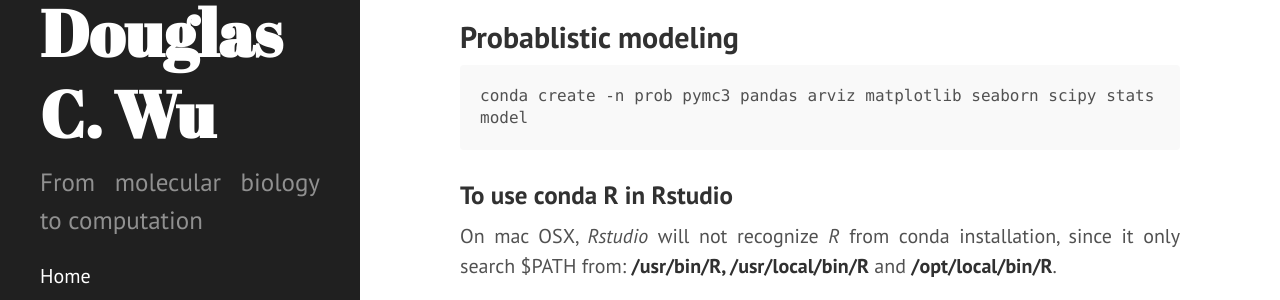
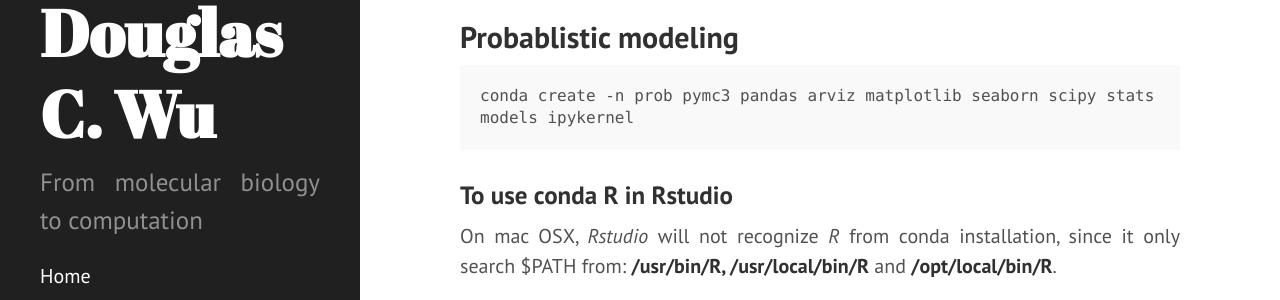
Before and after one commit to wckdouglas/wckdouglas.github.io, a Jekyll site: the page built from _pages/build.md, in a window 1280 px wide and 900 px high, scrolled down 2517 px. Shown: the part 174-474 px from the top of the window. Built offline with Jekyll 4.4.1, drawn with Linux system fonts in a browser that asks for light colours.

Commit message:
Update build.md

````diff
--- a/_pages/build.md
+++ b/_pages/build.md
@@ -104,7 +104,7 @@
 ## Probablistic modeling ##
 
 ```
-conda create -n prob pymc3 pandas arviz matplotlib seaborn scipy statsmodel
+conda create -n prob pymc3 pandas arviz matplotlib seaborn scipy statsmodels ipykernel
 ```
 
 ### To use conda R in Rstudio ###
````
